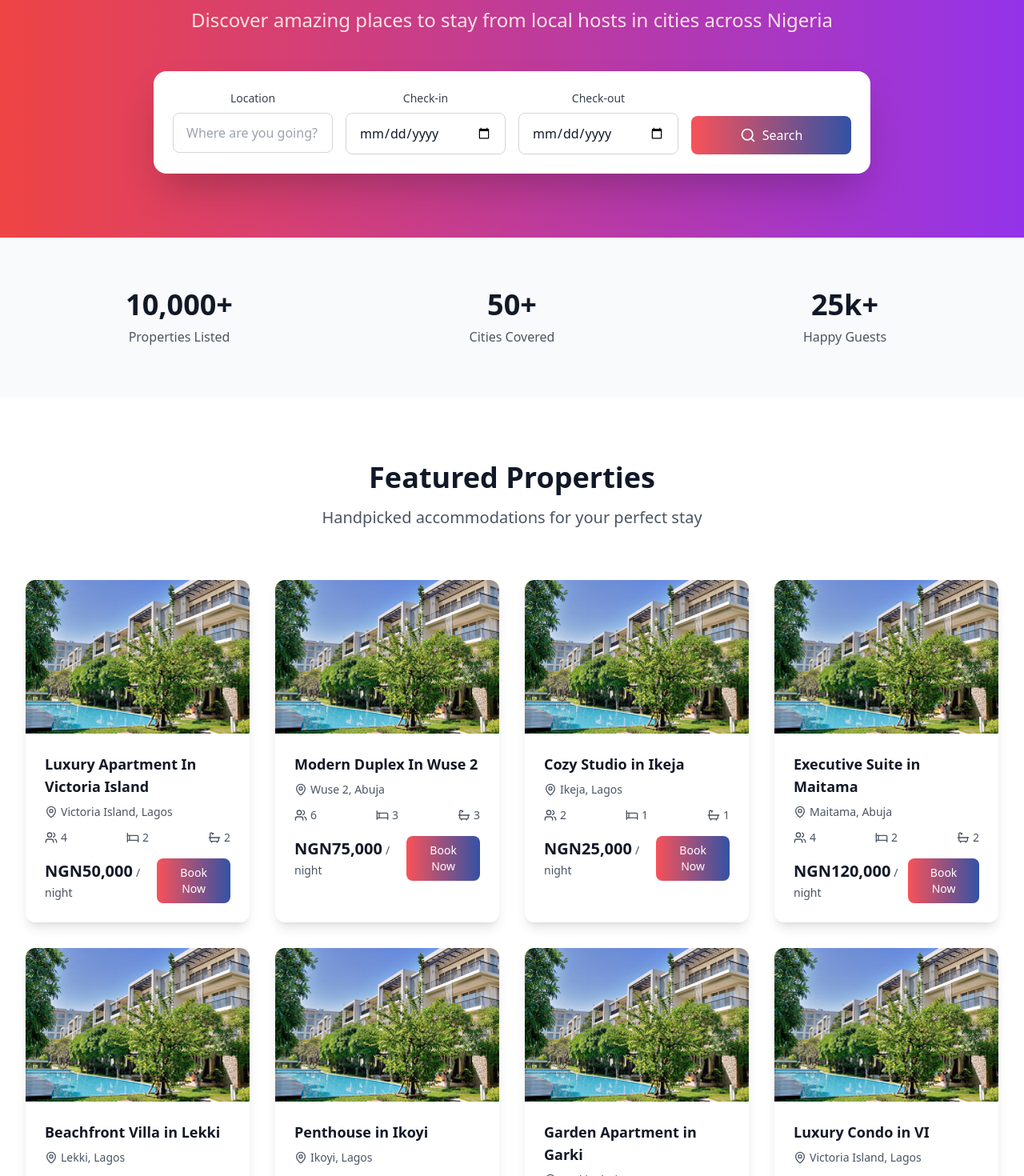
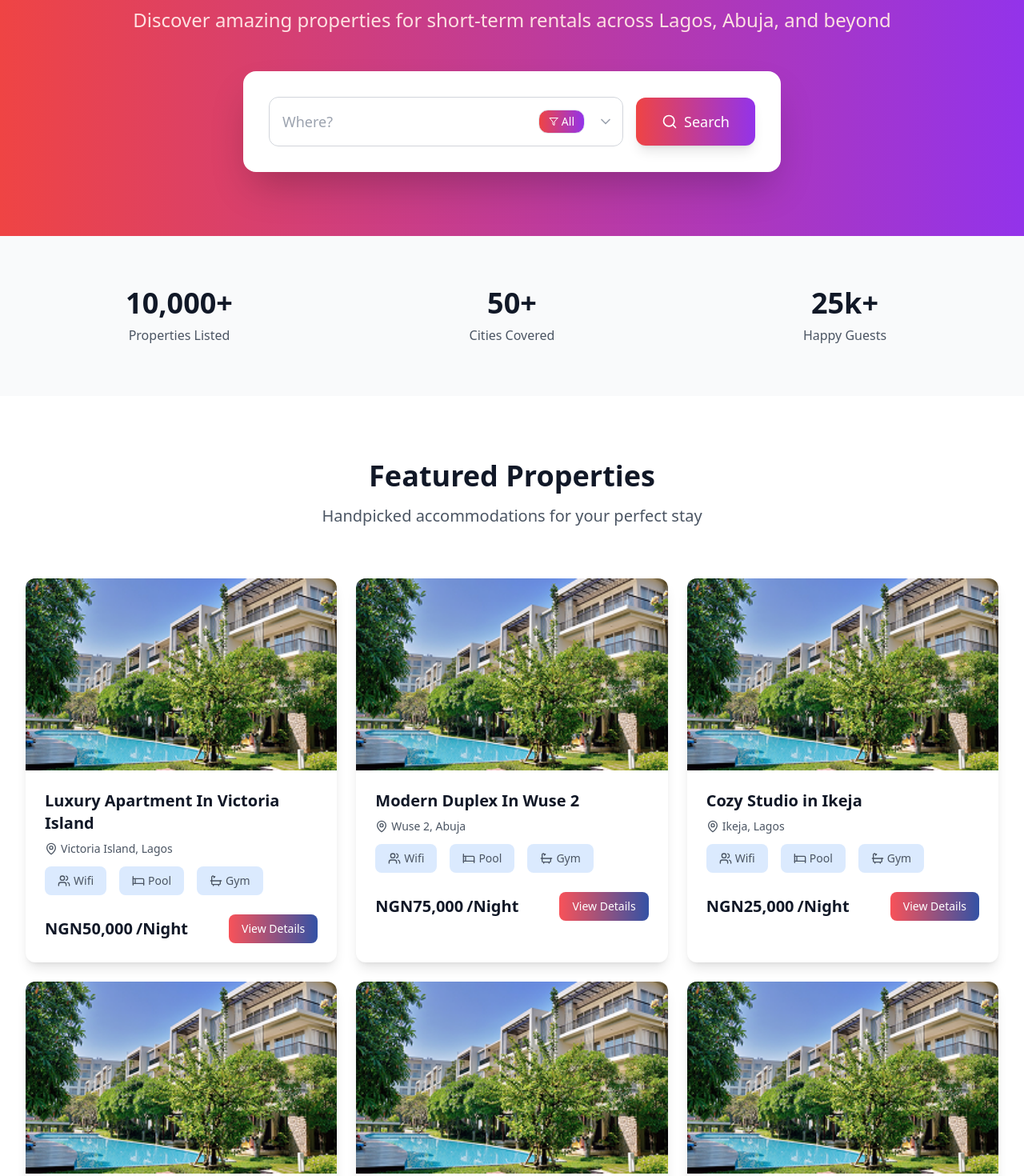
Before and after one commit to vikkymediagithub/rentitnownow, a React (Vite) app: page / in a window 1280 px wide. Shown: the part 220-1690 px from the top of the page at 80% size. Before the commit the page ends 800 px from the top, so only its background shows below. Built offline with nearby package versions, Linux system fonts and the light colour scheme.

Commit message:
landing page

```diff
--- a/src/App.tsx
+++ b/src/App.tsx
@@ -5,7 +5,7 @@ import { QueryClient, QueryClientProvider } from "@tanstack/react-query";
 import { BrowserRouter, Routes, Route } from "react-router-dom";
 
 // Public pages
-import Index from "./pages/Index";
+import Landing from "./pages/landing"
 import Login from "./pages/auth/Login";
 import Signup from "./pages/auth/Signup";
 import ForgotPassword from "./pages/auth/ForgotPassword";
@@ -39,7 +39,7 @@ const App = () => {
         <BrowserRouter>
           <Routes>
             {/* Public routes */}
-            <Route path="/" element={<Index />} />
+            <Route path="/" element={<Landing />} />
             <Route path="/login" element={<Login />} />
             <Route path="/signup" element={<Signup />} />
             <Route path="/forgot-password" element={<ForgotPassword />} />
--- a/src/pages/Index.tsx
+++ b/src/pages/landing.tsx
@@ -1,10 +1,40 @@
 import React, { useState } from 'react';
 import { Link } from 'react-router-dom';
-import { Search, MapPin, Star, Users, Bed, Bath, Wifi, Car, Shield, Award, TrendingUp, CheckCircle, Menu, X } from 'lucide-react';
+import { Search, MapPin, Star, Users, Bed, Bath, Shield, Award, TrendingUp, CheckCircle, Menu, X, ChevronDown, Filter } from 'lucide-react';
 import propertyImage from '../assets/pics.png'
+import currencyImage from '../assets/currency.png';
+import guestImage from '../assets/guest.png';
+import businessImage from '../assets/business.png';
 
-const Landing: React.FC = () => {
+export default function LandingPage() {
   const [isMenuOpen, setIsMenuOpen] = useState(false);
+  const [isLocationDropdownOpen, setIsLocationDropdownOpen] = useState(false);
+  const [selectedLocation, setSelectedLocation] = useState('');
+  const [showAllLocations, setShowAllLocations] = useState(true);
+
+  const locations = [
+    'Lagos, Nigeria',
+    'Ibadan, Nigeria',
+    'Osogbo, Nigeria',
+    'Abuja, Nigeria',
+    'Port Harcourt, Nigeria',
+    'Kano, Nigeria',
+    'Kaduna, Nigeria'
+  ];
+
+   const filteredLocations = showAllLocations ? locations : locations.filter(loc =>
+    loc.toLowerCase().includes(selectedLocation.toLowerCase())
+  );
+
+  const handleLocationSelect = (location: string) => {
+    setSelectedLocation(location);
+    setIsLocationDropdownOpen(false);
+  };
+
+  const handleAllFilter = () => {
+    setShowAllLocations(!showAllLocations);
+    setSelectedLocation('');
+  };
 
   const featuredProperties = [
     {
@@ -14,9 +44,9 @@ const Landing: React.FC = () => {
       price: "NGN50,000",
       rating: 4.5,
       image: propertyImage,
-      guests: 4,
-      bedrooms: 2,
-      bathrooms: 2
+      guests: "Wifi",
+      bedrooms: "Pool",
+      bathrooms: "Gym"
     },
     {
       id: 2,
@@ -25,9 +55,9 @@ const Landing: React.FC = () => {
       price: "NGN75,000",
       rating: 4.8,
       image: propertyImage,
-      guests: 6,
-      bedrooms: 3,
-      bathrooms: 3
+      guests: "Wifi",
+      bedrooms: "Pool",
+      bathrooms: "Gym"
     },
     {
       id: 3,
@@ -36,9 +66,9 @@ const Landing: React.FC = () => {
       price: "NGN25,000",
       rating: 4.2,
       image: propertyImage,
-      guests: 2,
-      bedrooms: 1,
-      bathrooms: 1
+      guests: "Wifi",
+      bedrooms: "Pool",
+      bathrooms: "Gym"
     },
     {
       id: 4,
@@ -47,9 +77,9 @@ const Landing: React.FC = () => {
       price: "NGN120,000",
       rating: 4.9,
       image: propertyImage,
-      guests: 4,
-      bedrooms: 2,
-      bathrooms: 2
+      guests: "Wifi",
+      bedrooms: "Pool",
+      bathrooms: "Gym"
     },
     {
       id: 5,
@@ -58,9 +88,9 @@ const Landing: React.FC = () => {
       price: "NGN200,000",
       rating: 4.7,
       image: propertyImage,
-      guests: 8,
-      bedrooms: 4,
-      bathrooms: 4
+       guests: "Wifi",
+      bedrooms: "Pool",
+      bathrooms: "Gym"
     },
     {
       id: 6,
@@ -69,9 +99,9 @@ const Landing: React.FC = () => {
       price: "NGN300,000",
       rating: 4.6,
       image: propertyImage,
-      guests: 6,
-      bedrooms: 3,
-      bathrooms: 3
+       guests: "Wifi",
+      bedrooms: "Pool",
+      bathrooms: "Gym"
     },
     {
       id: 7,
@@ -80,9 +110,9 @@ const Landing: React.FC = () => {
       price: "NGN45,000",
       rating: 4.3,
       image: propertyImage,
-      guests: 3,
-      bedrooms: 2,
-      bathrooms: 1
+       guests: "Wifi",
+      bedrooms: "Pool",
+      bathrooms: "Gym"
     },
     {
       id: 8,
@@ -91,14 +121,15 @@ const Landing: React.FC = () => {
       price: "NGN180,000",
       rating: 4.8,
       image: propertyImage,
-      guests: 5,
-      bedrooms: 3,
-      bathrooms: 2
+       guests: "Wifi",
+      bedrooms: "Pool",
+      bathrooms: "Gym"
     }
   ];
 
   return (
-    <div className="fixed top-0 w-full min-h-screen bg-white">
+    <div className="min-h-screen bg-white">
+      {/* Header */}
       <header className="bg-white shadow-sm border-b border-gray-100">
       <div className="max-w-7xl mx-auto px-4 sm:px-6 lg:px-8">
         <div className="flex justify-between items-center h-16">
@@ -153,53 +184,89 @@ const Landing: React.FC = () => {
       </div>
     </header>
 
+
       {/* Hero Section */}
        <section className="relative bg-gradient-to-r from-red-500 to-purple-600 text-white py-20">
         <div className="max-w-7xl mx-auto px-4 sm:px-6 lg:px-8">
           <div className="text-center">
-            <h1 className="text-4xl md:text-6xl font-bold mb-6">
+            <h1 className="text-3xl md:text-6xl font-bold mb-6">
               Find Your Perfect Stay in Nigeria
             </h1>
             <p className="text-xl md:text-2xl mb-12 text-red-100">
-              Discover amazing places to stay from local hosts in cities across Nigeria
+              Discover amazing properties for short-term rentals across Lagos, Abuja, and beyond
             </p>
 
-            {/* Search Form */}
-            <div className="max-w-4xl mx-auto bg-white rounded-2xl p-6 shadow-2xl">
-              <div className="grid grid-cols-1 md:grid-cols-4 gap-4">
-                <div className="md:col-span-1">
-                  <label className="block text-sm font-medium text-gray-700 mb-2">Location</label>
+            {/* Search Dropdown */}
+            <div className="max-w-2xl mx-auto relative">
+              <div className="bg-white rounded-2xl shadow-2xl overflow-hidden">
+                <div className="p-8">
+
+                  <div className="flex items-center space-x-4">
+                    <div className="flex-1 relative">
+                      <div className="relative">
                         <input
                           type="text"
-                    placeholder="Where are you going?"
-                    className="w-full px-4 py-3 border border-gray-300 rounded-lg focus:ring-2  text-gray-900"
+                          value={selectedLocation}
+                          onChange={(e) => setSelectedLocation(e.target.value)}
+                          onClick={() => setIsLocationDropdownOpen(!isLocationDropdownOpen)}
+                          placeholder="Where?"
+                          className="w-full pl-4 pr-20 py-4 border border-gray-300 rounded-xl focus:ring-2 focus:ring-red-500 focus:border-red-500 text-gray-900 text-lg"
+                        />
+
+                        {/* All button inside input */}
+                        <button
+                          onClick={handleAllFilter}
+                          className={`absolute right-12 top-1/2 transform -translate-y-1/2 px-3 py-1 text-sm rounded-full border transition-colors flex items-center ${
+                            showAllLocations
+                              ? 'bg-gradient-to-r from-red-500 to-purple-600 text-white rounded-xl'
+                              : 'bg-gradient-to-r from-red-500 to-purple-600 text-white rounded-xl'
+                          }`}
+                        >
+                          <Filter className="w-3 h-3 mr-1" />
+                          All
+                        </button>
+
+                        <ChevronDown
+                          className={`absolute right-3 top-1/2 transform -translate-y-1/2 w-5 h-5 text-gray-400 transition-transform ${
+                            isLocationDropdownOpen ? 'rotate-180' : ''
+                          }`}
                         />
                       </div>
-                <div className="md:col-span-1">
-                  <label className="block text-sm font-medium text-gray-700 mb-2">Check-in</label>
-                  <input
-                    type="date"
-                    className="w-full px-4 py-3 border border-gray-300 rounded-lg focus:ring-2 text-gray-900"
-                  />
                     </div>
-                <div className="md:col-span-1">
-                  <label className="block text-sm font-medium text-gray-700 mb-2">Check-out</label>
-                  <input
-                    type="date"
-                    className="w-full px-4 py-3 border border-gray-300 rounded-lg focus:ring-2  text-gray-900"
-                  />
-                </div>
-                <div className="md:col-span-1 flex items-end">
-                  <button className="w-full bg-gradient-to-r from-[#F85259] to-[#3352A5] text-white px-6 py-3 rounded-lg font-medium transition-colors flex items-center justify-center">
+
+                    <button className="px-8 py-4 bg-gradient-to-r from-red-500 to-purple-600 text-white rounded-xl flex items-center hover:from-red-600 hover:to-purple-700 transition-all shadow-lg text-lg font-medium">
                       <Search className="w-5 h-5 mr-2" />
                       Search
                     </button>
                   </div>
                 </div>
+
+                {isLocationDropdownOpen && (
+                  <div className="border-t border-gray-100 py-2 max-h-64 overflow-y-auto">
+                    {filteredLocations.length > 0 ? (
+                      filteredLocations.map((location, index) => (
+                        <button
+                          key={index}
+                          onClick={() => handleLocationSelect(location)}
+                          className="w-full px-8 py-4 text-left hover:bg-gray-50 text-gray-700 text-lg transition-colors border-l-4 border-transparent hover:border-red-500"
+                        >
+                          <MapPin className="w-5 h-5 inline mr-3 text-gray-400" />
+                          {location}
+                        </button>
+                      ))
+                    ) : (
+                      <div className="px-8 py-4 text-gray-500 text-lg">
+                        No locations found
+                      </div>
+                    )}
+                  </div>
+                )}
+              </div>
             </div>
           </div>
         </div>
       </section>
+
 
       {/* Stats Section */}
       <section className="py-16 bg-gray-50">
@@ -229,51 +296,67 @@ const Landing: React.FC = () => {
             <p className="text-xl text-gray-600">Handpicked accommodations for your perfect stay</p>
           </div>
 
-          <div className="grid grid-cols-1 md:grid-cols-2 lg:grid-cols-4 gap-8">
+          <div className="grid grid-cols-1 md:grid-cols-2 lg:grid-cols-3 gap-6">
           {featuredProperties.map((property) => (
-              <div key={property.id} className="bg-white rounded-xl shadow-lg overflow-hidden hover:shadow-xl transition-shadow duration-300">
+          <div
+            key={property.id}
+            className="bg-white rounded-xl shadow-lg overflow-hidden hover:shadow-xl transition-shadow duration-300 w-full"
+          >
             <div className="relative">
               <img
-                    className="w-full h-48 object-cover"
+                className="w-full h-60 object-cover"
                 src={property.image}
                 alt={property.title}
               />
-                  <div className="absolute top-4 right-4">
-                  </div>
+              <div className="absolute top-4 right-4"></div>
             </div>
             <div className="p-6">
-                  <h3 className="text-lg font-semibold text-gray-900 mb-2">{property.title}</h3>
+              <h3 className="text-xl font-semibold text-gray-900 mb-2">
+                {property.title}
+              </h3>
               <div className="flex items-center text-gray-600 mb-3">
                 <MapPin className="w-4 h-4 mr-1" />
                 <span className="text-sm">{property.location}</span>
               </div>
-                  <div className="flex items-center justify-between text-sm text-gray-600 mb-4">
-                    <div className="flex items-center">
-                      <Users className="w-4 h-4 mr-1" />
+              <div className="flex items-center justify-start gap-4 text-sm text-gray-600 mb-6">
+              <div className="flex items-center gap-1 bg-blue-100 px-4 py-2 rounded-lg">
+                <Users className="w-4 h-4" />
                 <span>{property.guests}</span>
               </div>
-                    <div className="flex items-center">
-                      <Bed className="w-4 h-4 mr-1" />
+              <div className="flex items-center gap-1 bg-blue-100 px-4 py-2 rounded-lg">
+                <Bed className="w-4 h-4" />
                 <span>{property.bedrooms}</span>
               </div>
-                    <div className="flex items-center">
-                      <Bath className="w-4 h-4 mr-1" />
+              <div className="flex items-center gap-1 bg-blue-100 px-4 py-2 rounded-lg">
+                <Bath className="w-4 h-4" />
                 <span>{property.bathrooms}</span>
               </div>
             </div>
+
               <div className="flex items-center justify-between">
                 <div>
-                      <span className="text-xl font-bold text-gray-900">{property.price}</span>
-                      <span className="text-gray-600 text-sm ml-1">/ night</span>
+                  <span className="text-xl font-bold text-gray-900">
+                    {property.price}
+                  </span>
+                  <span className="text-gray-900 text-xl font-bold ml-1">/Night</span>
                 </div>
                 <button className="bg-gradient-to-r from-[#F85259] to-[#3352A5] text-white px-4 py-2 rounded-lg text-sm font-medium transition-colors">
-                      Book Now
+                  View Details
                 </button>
               </div>
             </div>
           </div>
           ))}
           </div>
+
+          <div className="mt-8 flex justify-center">
+            <Link to="/properties">
+              <button className="bg-gradient-to-r from-[#F85259] to-[#3352A5] text-white px-6 py-3 rounded-lg text-sm font-semibold transition-colors hover:opacity-90">
+                Show More Properties
+              </button>
+            </Link>
+          </div>
+
         </div>
       </section>
 
@@ -311,35 +394,35 @@ const Landing: React.FC = () => {
         </div>
       </section>
 
-      {/* Earn with RealEstate */}
+      {/* Earn with Rentable */}
       <section className="py-20">
         <div className="max-w-7xl mx-auto px-4 sm:px-6 lg:px-8">
           <div className="text-center mb-16">
-            <h2 className="text-3xl md:text-4xl font-bold text-gray-900 mb-4">Earn with RealEstate</h2>
-            <p className="text-xl text-gray-600">Turn your property into a profitable investment</p>
+            <h2 className="text-3xl md:text-4xl font-bold text-gray-900 mb-4">Earn with Rentable</h2>
+            <p className="text-xl text-gray-600">List your property and start earning from day one. Join thousands of successful hosts across Nigeria.</p>
           </div>
 
           <div className="grid grid-cols-1 md:grid-cols-3 gap-12">
             <div className="text-center">
               <div className="w-16 h-16 bg-green-100 rounded-full flex items-center justify-center mx-auto mb-6">
-                <TrendingUp className="w-8 h-8 text-green-600" />
+                <img src={currencyImage} className="w-8 h-8 text-green-600" />
               </div>
-              <h3 className="text-xl font-semibold text-gray-900 mb-4">List Your Property</h3>
-              <p className="text-gray-600">Create a listing for your property in minutes with our easy-to-use platform and professional photography tips.</p>
+              <h3 className="text-xl font-semibold text-gray-900 mb-4">Earn More</h3>
+              <p className="text-gray-600">Higher earnings compared to traditional rentals</p>
             </div>
             <div className="text-center">
               <div className="w-16 h-16 bg-blue-100 rounded-full flex items-center justify-center mx-auto mb-6">
-                <Award className="w-8 h-8 text-blue-600" />
+                <img src={guestImage} className="w-8 h-8 text-blue-600" />
               </div>
-              <h3 className="text-xl font-semibold text-gray-900 mb-4">Attract Guests</h3>
-              <p className="text-gray-600">Reach millions of travelers looking for unique places to stay and grow your business with our marketing tools.</p>
+              <h3 className="text-xl font-semibold text-gray-900 mb-4">Quality Guests</h3>
+              <p className="text-gray-600">Verified guests with reviews and ratings.</p>
             </div>
             <div className="text-center">
-              <div className="w-16 h-16 bg-yellow-100 rounded-full flex items-center justify-center mx-auto mb-6">
-                <span className="text-2xl">₦</span>
+              <div className="w-16 h-16 bg-blue-100 rounded-full flex items-center justify-center mx-auto mb-6">
+                <img src={businessImage} className="w-8 h-8 text-blue-600" />
               </div>
-              <h3 className="text-xl font-semibold text-gray-900 mb-4">Start Earning</h3>
-              <p className="text-gray-600">Get paid securely and on time. Set your own prices and availability to maximize your earnings potential.</p>
+              <h3 className="text-xl font-semibold text-gray-900 mb-4">Grow Your Business</h3>
+              <p className="text-gray-600">Analytics and tools to optimize your listings</p>
             </div>
           </div>
 
@@ -351,6 +434,7 @@ const Landing: React.FC = () => {
               Start Hosting Today →
             </Link>
           </div>
+
         </div>
       </section>
 
@@ -417,6 +501,4 @@ const Landing: React.FC = () => {
       </footer>
     </div>
   );
-};
-
-export default Landing;
+}
```
Also changed, not shown: src/assets/business.png (added), src/assets/guest.png (added). Lines whose indentation alone changed are shown as unchanged.
